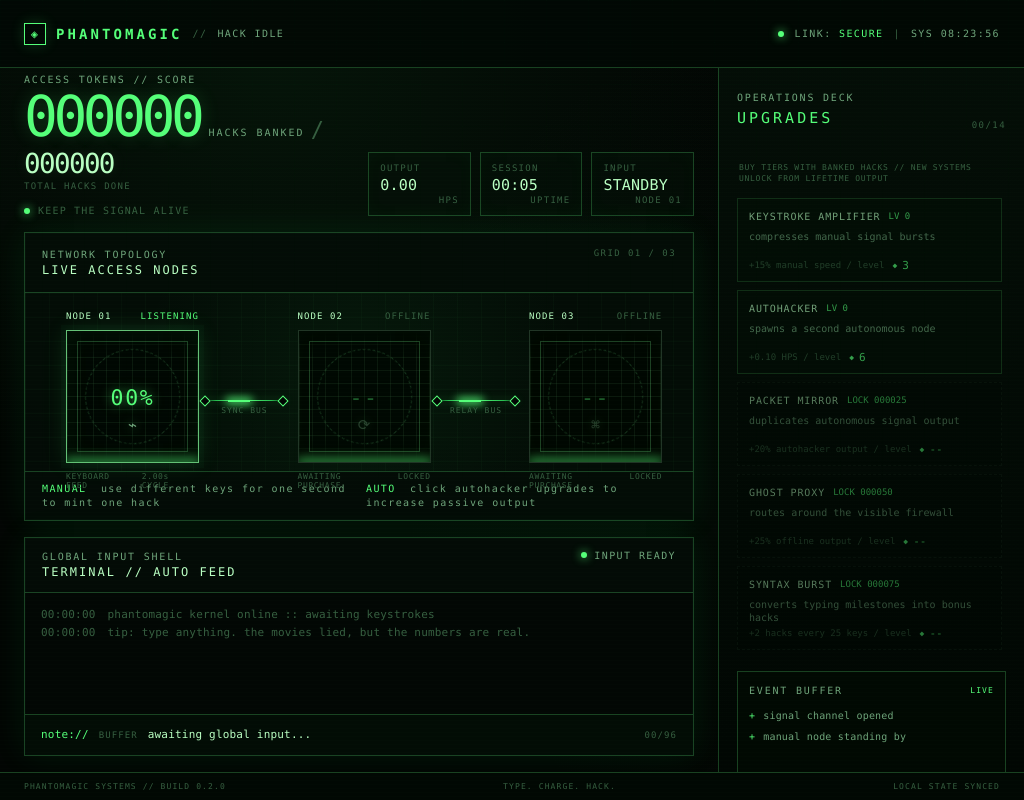
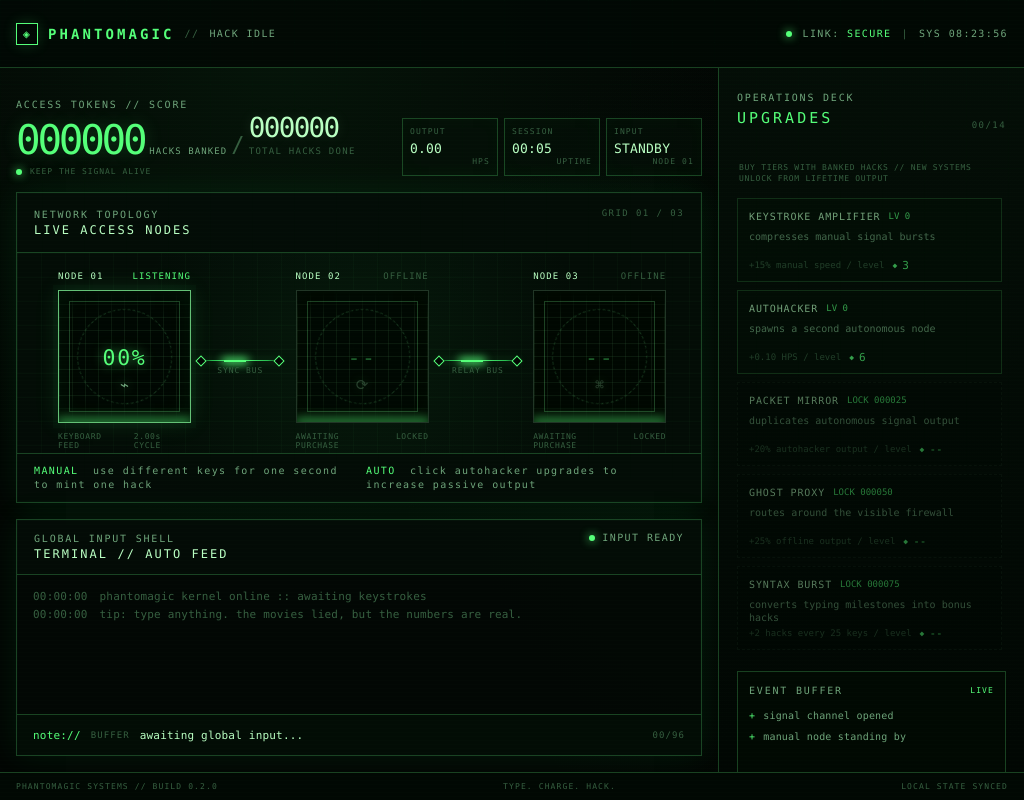
Before and after one commit to moai-heads/phantomagic-hack-idle, a website: page index.html in a window 1024 px wide. Drawn offline with Linux system fonts and the light colour scheme.

Commit message:
style: compact narrow desktop hud

```diff
--- a/styles.css
+++ b/styles.css
@@ -1137,6 +1137,64 @@
   }
 }
 
+@media (min-width: 981px) and (max-width: 1100px) {
+  .topbar,
+  .footer-bar {
+    padding-right: 16px;
+    padding-left: 16px;
+  }
+
+  .playfield {
+    padding-right: 16px;
+    padding-left: 16px;
+  }
+
+  .hud-row {
+    gap: 10px;
+  }
+
+  .score-line {
+    gap: 4px;
+  }
+
+  .score-current {
+    gap: 5px;
+  }
+
+  .score-value {
+    font-size: clamp(34px, 4vw, 48px);
+  }
+
+  .score-unit {
+    font-size: 9px;
+    letter-spacing: 0.12em;
+  }
+
+  .score-caption {
+    margin-top: 7px;
+    font-size: 8px;
+  }
+
+  .metric-grid {
+    width: 300px;
+    gap: 6px;
+  }
+
+  .metric {
+    min-height: 58px;
+    padding: 8px 7px 6px;
+  }
+
+  .metric-label,
+  .metric-suffix {
+    font-size: 8px;
+  }
+
+  .metric strong {
+    font-size: 13px;
+  }
+}
+
 @media (max-width: 980px) {
   body {
     overflow-y: auto;
```
